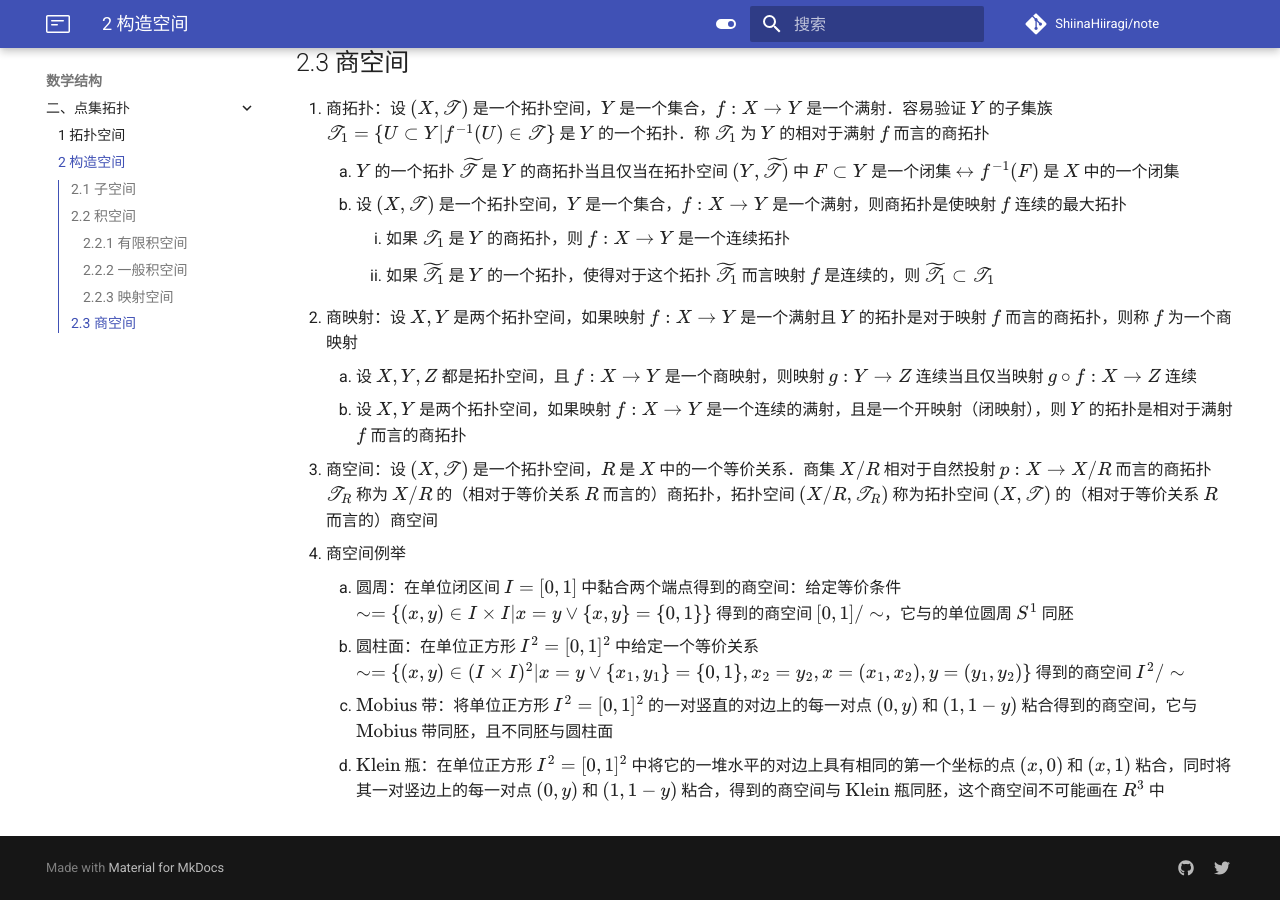
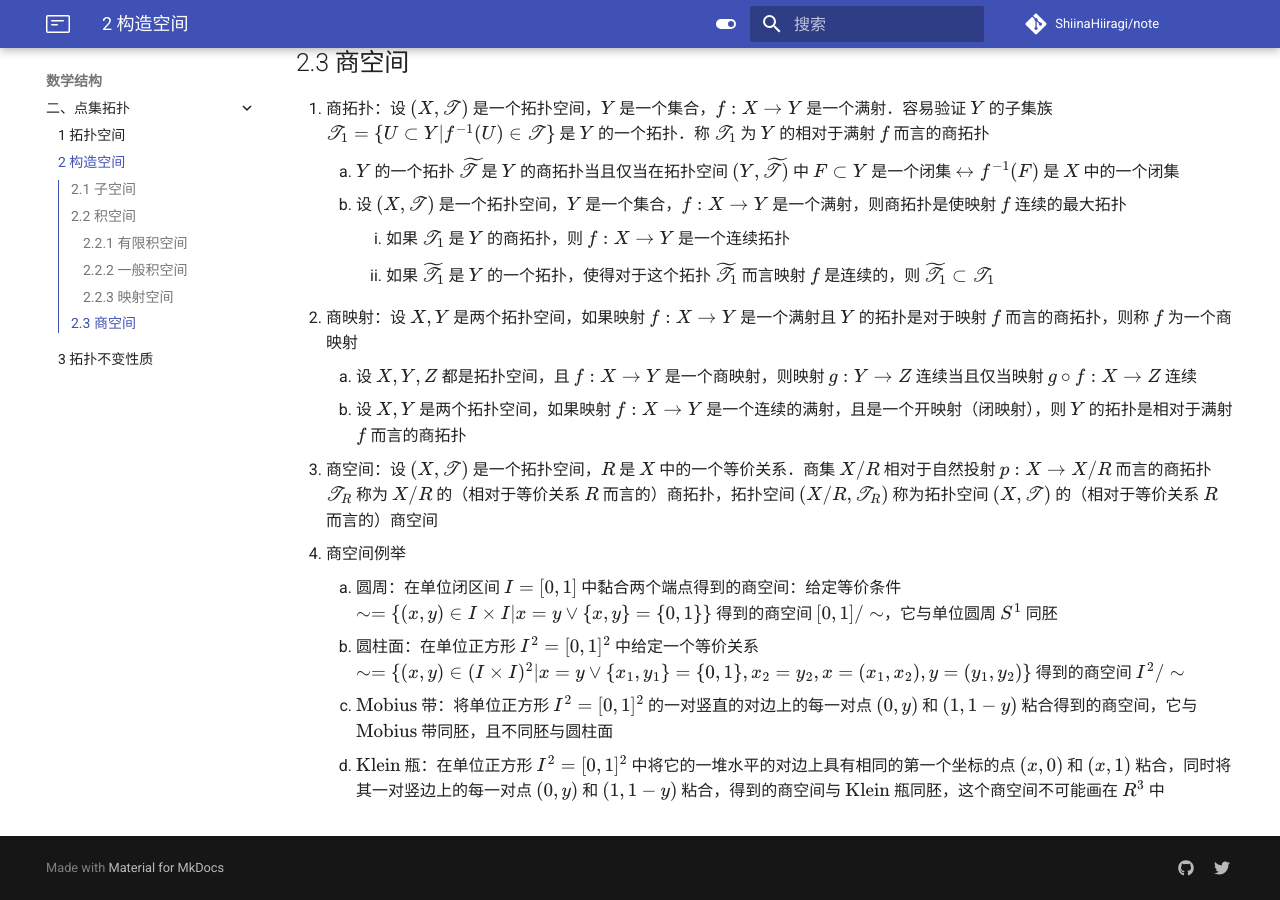
Before and after one commit to ShiinaHiiragi/note, an MkDocs documentation site: the page built from docs/math/top/construct.md, in a window 1280 px wide and 900 px high, scrolled down 4062 px. Built offline with MkDocs 1.6.1 and Material for MkDocs 9.7.7, drawn with Linux system fonts in a browser that asks for light colours; comment, search, counter and statistics services are not loaded.

Commit message:
arrangement

```diff
--- a/docs/math/top/construct.md
+++ b/docs/math/top/construct.md
@@ -87,7 +87,7 @@
     2. 设 $X, Y$ 是两个拓扑空间，如果映射 $f: X\to Y$ 是一个连续的满射，且是一个开映射（闭映射），则 $Y$ 的拓扑是相对于满射 $f$ 而言的商拓扑
 3. 商空间：设 $(X, \mathscr T)$ 是一个拓扑空间，$R$ 是 $X$ 中的一个等价关系．商集 $X/R$ 相对于自然投射 $p: X\to X/R$ 而言的商拓扑 $\mathscr T_R$ 称为 $X/R$ 的（相对于等价关系 $R$ 而言的）商拓扑，拓扑空间 $(X/R, \mathscr T_R)$ 称为拓扑空间 $(X, \mathscr T)$ 的（相对于等价关系 $R$ 而言的）商空间
 4. 商空间例举
-    1. 圆周：在单位闭区间 $I=[0, 1]$ 中黏合两个端点得到的商空间：给定等价条件 $\sim=\{(x, y)\in I\times I|x=y\vee \{x, y\}=\{0, 1\}\}$ 得到的商空间 $[0, 1]/\sim$，它与的单位圆周 $S^1$ 同胚
+    1. 圆周：在单位闭区间 $I=[0, 1]$ 中黏合两个端点得到的商空间：给定等价条件 $\sim=\{(x, y)\in I\times I|x=y\vee \{x, y\}=\{0, 1\}\}$ 得到的商空间 $[0, 1]/\sim$，它与单位圆周 $S^1$ 同胚
     2. 圆柱面：在单位正方形 $I^2=[0, 1]^2$ 中给定一个等价关系 $\sim=\{(x, y)\in(I\times I)^2|x=y\vee \{x_1, y_1\}=\{0, 1\}, x_2=y_2, x=(x_1, x_2), y=(y_1, y_2)\}$ 得到的商空间 $I^2/\sim$
     3. $\mathrm{Mobius}$ 带：将单位正方形 $I^2=[0, 1]^2$ 的一对竖直的对边上的每一对点 $(0, y)$ 和 $(1, 1-y)$ 粘合得到的商空间，它与 $\mathrm{Mobius}$ 带同胚，且不同胚与圆柱面
     4. $\mathrm{Klein}$ 瓶：在单位正方形 $I^2=[0, 1]^2$ 中将它的一堆水平的对边上具有相同的第一个坐标的点 $(x, 0)$ 和 $(x, 1)$ 粘合，同时将其一对竖边上的每一对点 $(0, y)$ 和 $(1, 1-y)$ 粘合，得到的商空间与 $\mathrm{Klein}$ 瓶同胚，这个商空间不可能画在 $R^3$ 中
--- a/mkdocs.yml
+++ b/mkdocs.yml
@@ -88,3 +88,4 @@ nav:
     - 二、点集拓扑:
       - 1 拓扑空间: math/top/space.md
       - 2 构造空间: math/top/construct.md
+      - 3 拓扑不变性质: math/top/prop.md
```
Also changed, not shown: docs/math/top/prop.md (added, +7 -0 lines).
